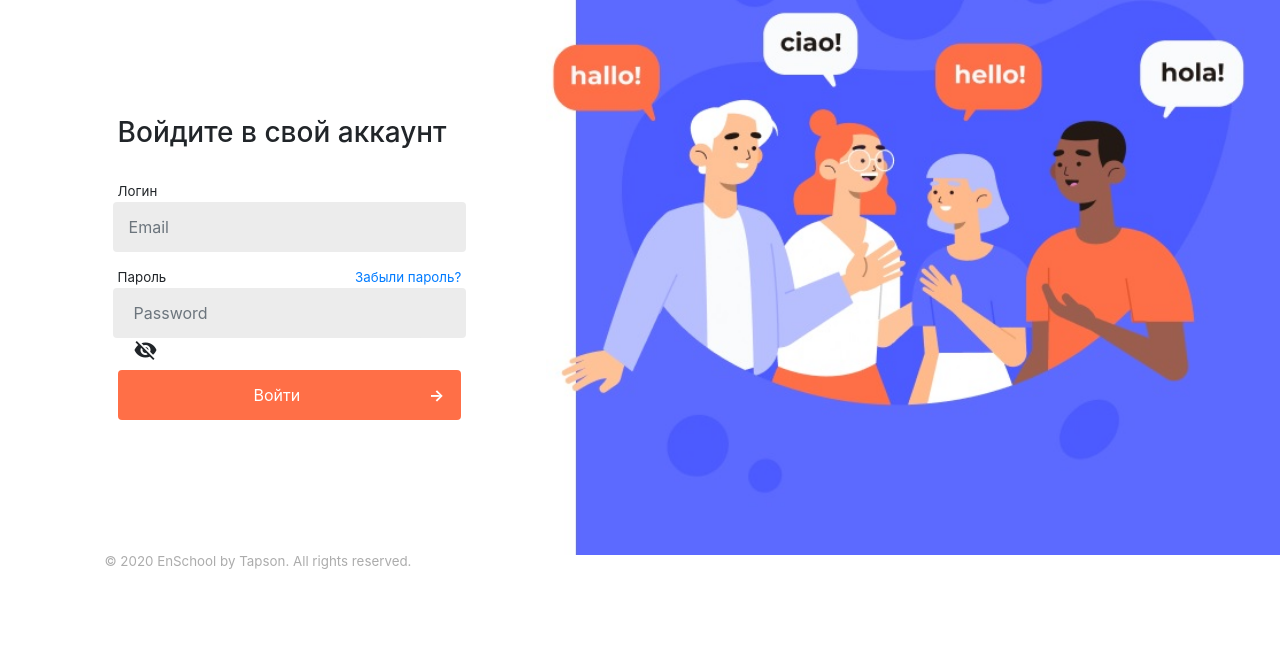
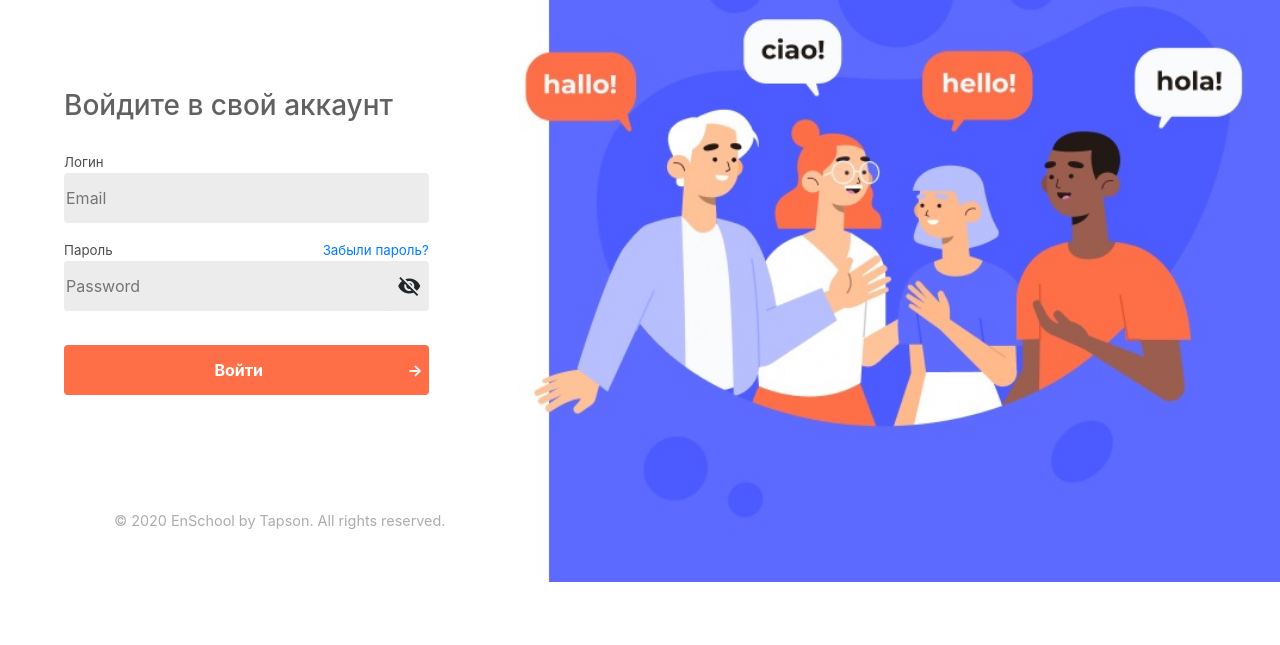
Before and after one commit to PavelTselyuk/Maket, a React app in the folder client/: page / in a window 1280 px wide. Shown: the part 155-800 px from the top of the page. Built offline with nearby package versions, Linux system fonts and the light colour scheme.

Commit message:
Login Page without bootstrap

```diff
--- a/client/src/components/App.js
+++ b/client/src/components/App.js
@@ -1,12 +1,13 @@
 import React from 'react';
 import LoginForm from './LoginForm'
 import LoginPage from './LoginPage'
+import LoginPageNoBootstrap from './LoginPageNoBootstrap'
 
 function App() {
   return (
     <div className="App">
       <LoginForm />
-      <LoginPage />
+      <LoginPageNoBootstrap />
     </div>
   );
 }
--- a/client/src/components/LoginPage/loginPage.css
+++ b/client/src/components/LoginPage/loginPage.css
@@ -1,4 +1,4 @@
-@import url('https://fonts.googleapis.com/icon?family=Material+Icons');
+/* @import url('https://fonts.googleapis.com/icon?family=Material+Icons');
 
 .inline{
    display: inline-block;
@@ -57,4 +57,4 @@ i:hover{
 .bottom_text{
    font-size: smaller;
    color: rgb(172, 172, 172);
-}
+} */
--- /dev/null
+++ b/client/src/components/LoginPageNoBootstrap/LoginInputs.js
@@ -0,0 +1,47 @@
+import React, { useState } from 'react';
+
+import './loginPage.css'
+
+function LoginInputs() {
+   let [visibility, setVisibility] = useState(false);
+
+   return (
+      <div className="">
+         <div className="voydite_nadpis">
+            <h3>Войдите в свой аккаунт</h3>
+         </div>
+         <form className="inputs_form">
+            <div className="above_inputs">
+               <span className="">Логин</span>
+            </div>
+            <div className="">
+               <input className="loginPage_inputs login_input" id="email" type="text" size="60" placeholder="Email" />
+            </div>
+
+            <div className="above_inputs">
+               <span className="">Пароль</span>
+               <a className="" href="">Забыли пароль?</a>
+            </div>
+            <div className="with_icon loginPage_inputs">
+               <input className="password_input" id="password" type={visibility ? "text" : "password"} size="60" placeholder="Password" />
+               {visibility ?
+                  <i className="material-icons" onClick={() => setVisibility(!visibility)}>visibility</i>
+                  :
+                  <i className="material-icons" onClick={() => setVisibility(!visibility)}>visibility_off</i>
+               }
+            </div>
+         </form>
+         <div className="">
+            <button type="button" className="login_button" data-toggle="modal" data-target="#exampleModal">
+               <div className="login_button_div">
+                  <span></span>
+                  <span className="">Войти</span>
+                  <span>→</span>
+               </div>
+            </button>
+         </div>
+      </div >
+   );
+}
+
+export default LoginInputs
--- /dev/null
+++ b/client/src/components/LoginPageNoBootstrap/LoginLeftSide.js
@@ -0,0 +1,23 @@
+import React from 'react';
+
+import './loginPage.css'
+import logo from './logo.jpg'
+import LoginInputs from './LoginInputs'
+
+function LoginLeftSide() {
+   return (
+
+      <div className="left-side_container">
+         <div className="logo">
+            <img src={logo} alt="Logo" />
+         </div>
+         <div className="inputSection">
+            <LoginInputs />
+         </div>
+         <p className="bottom_text">© 2020 EnSchool by Tapson. All rights reserved.</p>
+      </div>
+
+   );
+}
+
+export default LoginLeftSide
--- /dev/null
+++ b/client/src/components/LoginPageNoBootstrap/index.js
@@ -0,0 +1,21 @@
+import React from 'react';
+
+import './loginPage.css'
+import RightImage from './RightImage.jpg'
+import LoginLeftSide from './LoginLeftSide'
+
+function LoginPage() {
+   return (
+      <div className="main_div">
+         <div className="main_flex-container">
+            <LoginLeftSide />
+            <div className="img_container">
+               <img className="image" src={RightImage} alt="Awesome Image here" />
+            </div>
+         </div>
+      </div>
+
+   );
+}
+
+export default LoginPage
--- /dev/null
+++ b/client/src/components/LoginPageNoBootstrap/loginPage.css
@@ -0,0 +1,145 @@
+@import url('https://fonts.googleapis.com/icon?family=Material+Icons');
+
+.image{
+   width: 94%;
+}
+
+.main_flex-container{
+   display: flex;
+   justify-content: space-between;
+   /* width: 100%; */
+   flex-wrap: wrap;
+}
+
+.img_container{
+   display: flex;
+   flex: 8 1 0;
+   min-width: 100px;
+   width: 100%;
+   justify-content: flex-end;
+}
+
+.left-side_container{
+   flex: 4 1 0;
+   display: flex;
+   flex-flow: column;
+   justify-content: space-between;
+   align-items: center;
+   max-width: 80%;
+   max-height: 80%;
+   margin-top: 3%;
+   margin-left: 5%;
+}
+
+.logo{
+   align-self: flex-start;
+}
+
+.inputSection{
+   display: flex;
+   flex: 1 1 0;
+   flex-flow: column;
+   justify-content: center;
+}
+
+.inputs_form{
+   width: 90%;
+   margin-top: 30px;
+}
+
+.loginPage_inputs{
+   height: 50px;
+   border: 0;
+   background-color: rgb(236, 236, 236);
+   border-radius: 4px;
+   width: 100%;
+   margin-bottom: 5%;
+}
+
+.password_input{
+   height: 50px;
+   border: 0;
+   background-color: rgb(236, 236, 236);
+   border-radius: 4px;
+   width: 90%;
+}
+
+.with_icon{
+   display: flex;
+   align-items: center;
+   height: 50px;
+   border: 0;
+   background-color: rgb(236, 236, 236);
+   border-radius: 4px;
+}
+
+.login_button{
+   height: 50px;
+   border: 0;
+   border-radius: 4px;
+   background-color: rgb(255, 111, 71);
+   color: white;
+   width: 90%;
+   margin-top: 16px;
+}
+
+.login_button_div{
+   display: flex;
+   justify-content: space-between;
+}
+
+.above_inputs{
+   font-size: smaller;
+   display: flex;
+   justify-content: space-between;
+}
+
+.above_inputs span{
+   color: rgb(77, 77, 77);
+}
+
+.voydite_nadpis{
+   color: rgb(97, 97, 97);
+}
+
+.bottom_text{
+   font-size: 90%;
+   color: rgb(172, 172, 172);
+   margin-left: 50px;
+   margin-bottom: 50px;
+   align-self: start;
+}
+/* earlier */
+/* .inline{
+   display: inline-block;
+}
+
+.right_image{
+   width: 100%;
+}
+
+.fullWidth{
+   width: 100%;
+}
+
+.above_inputs{
+   font-size: smaller;
+}
+
+
+.font_weight-norm{
+   font-weight: normal;
+}
+
+.bottom_text{
+   font-size: smaller;
+   color: rgb(172, 172, 172);
+}*/
+
+i{
+   margin-left: 5px;
+}
+
+i:hover{
+   cursor: pointer;
+}
```
Also changed, not shown: client/src/components/LoginPageNoBootstrap/RightImage.jpg (added), client/src/components/LoginPageNoBootstrap/logo.jpg (added).
